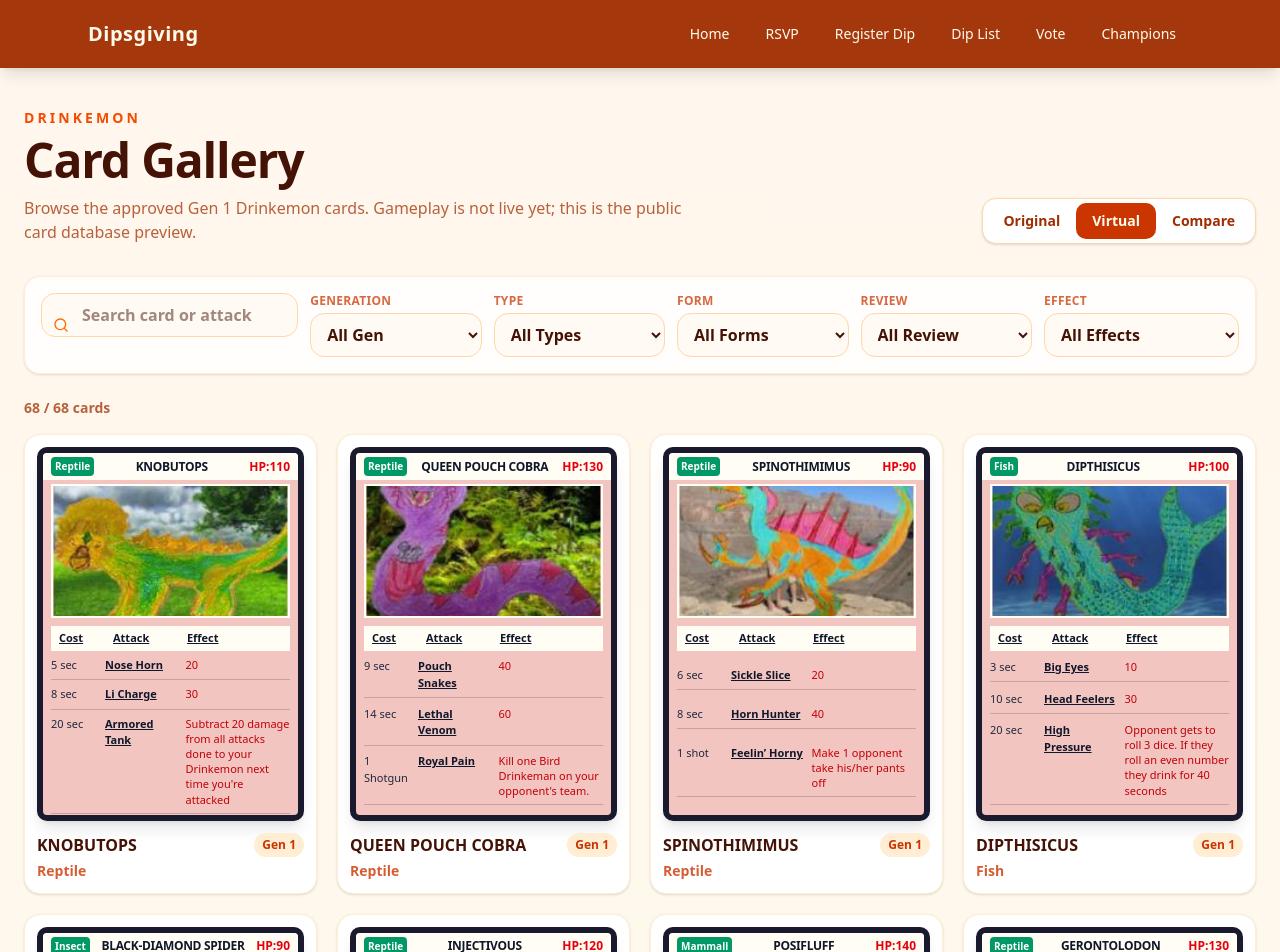
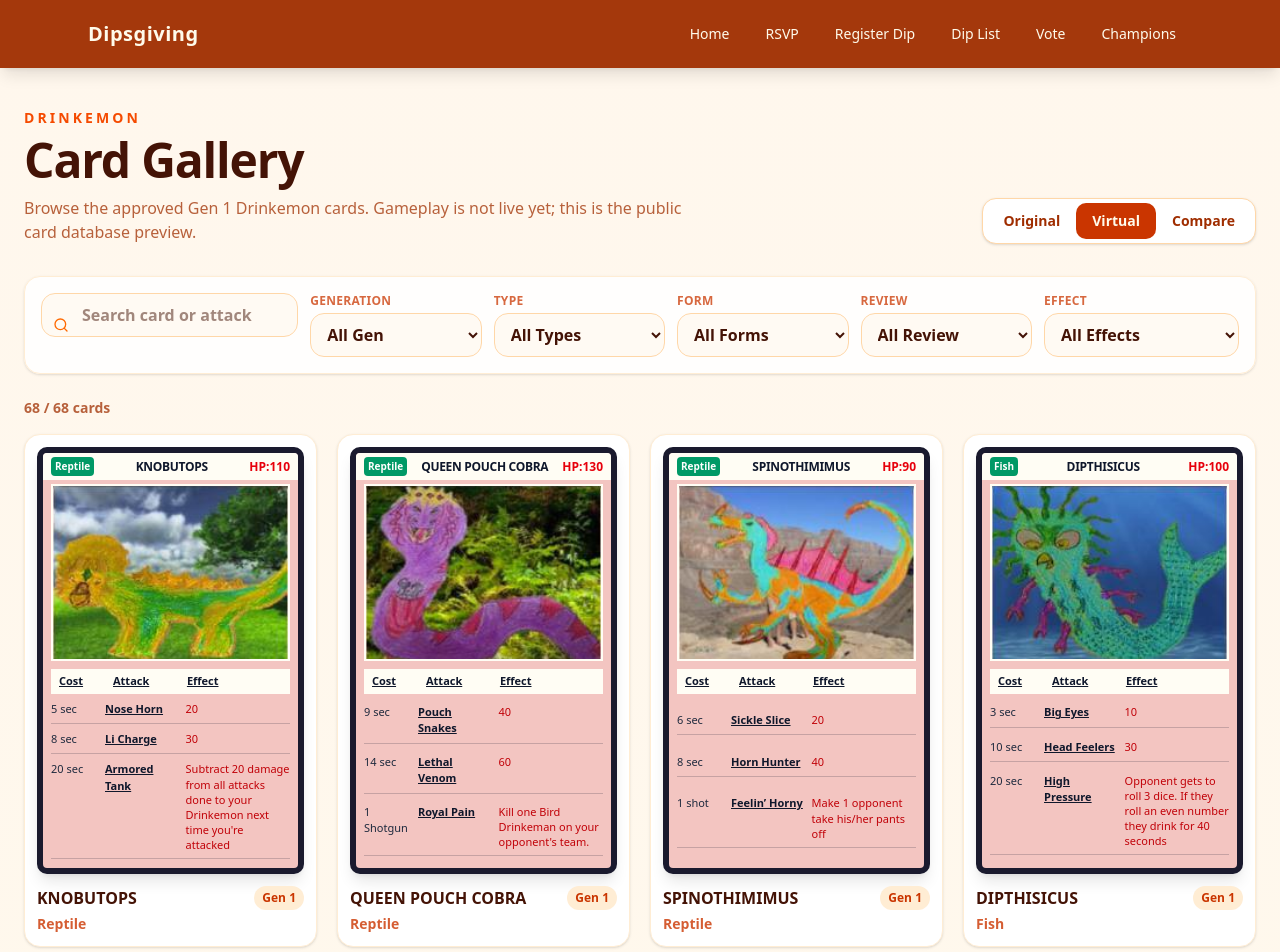
Before and after one commit to bmilici/dipsgiving, a Next.js app: page /drinkemon in a window 1280 px wide. Shown: the top 952 px of the page. Built offline with nearby package versions, Linux system fonts and the light colour scheme.

Commit message:
feat: adjust aspect ratios for virtual card image and container

```diff
--- a/src/app/drinkemon/page.tsx
+++ b/src/app/drinkemon/page.tsx
@@ -104,8 +104,12 @@ function VirtualCard({ card, compact = false, isCompare = false }: { card: Card;
   const padding = isCompare ? "px-1 py-1" : "px-2 py-2";
   const rowPadding = isCompare ? "py-0.5" : "py-1.5";
 
+  // Use a slightly taller aspect ratio to fit both larger image and attacks
+  const cardAspect = "aspect-[2.5/4]";
+  const imageAspect = isCompare ? "aspect-[4/3]" : "aspect-[1.35/1]";
+
   return (
-    <article className={`flex flex-col overflow-hidden rounded-lg border-[6px] border-[#1a1a2e] bg-[#f3c5c1] shadow-lg ${compact ? "aspect-[2.5/3.5]" : "aspect-[2.5/3.5] max-w-sm"}`}>
+    <article className={`flex flex-col overflow-hidden rounded-lg border-[6px] border-[#1a1a2e] bg-[#f3c5c1] shadow-lg ${compact ? cardAspect : `${cardAspect} max-w-sm`}`}>
       {/* Header - Type, Name, HP */}
       <header className={`flex items-center justify-between gap-0.5 bg-[#fffdf4] ${isCompare ? "px-1 py-0.5" : "px-2 py-1"}`}>
         <span className={`rounded bg-emerald-600 px-1 py-0.5 ${headerTextSize} font-bold text-white`}>{card.drinkemonType || "Type"}</span>
@@ -113,8 +117,8 @@ function VirtualCard({ card, compact = false, isCompare = false }: { card: Card;
         <span className={`${hpSize} font-black text-red-600`}>HP:{card.hp || "-"}</span>
       </header>
 
-      {/* Card Image - reduced height */}
-      <div className={`relative ${isCompare ? "mx-1 mt-0.5" : "mx-2 mt-1"} aspect-[16/9] flex-shrink-0 overflow-hidden border-2 border-[#fffdf4] bg-slate-200`}>
+      {/* Card Image - matches original card proportions */}
+      <div className={`relative ${isCompare ? "mx-1 mt-0.5" : "mx-2 mt-1"} ${imageAspect} flex-shrink-0 overflow-hidden border-2 border-[#fffdf4] bg-slate-200`}>
         <img
           src={cardImageSrc(card)}
           alt=""
```
